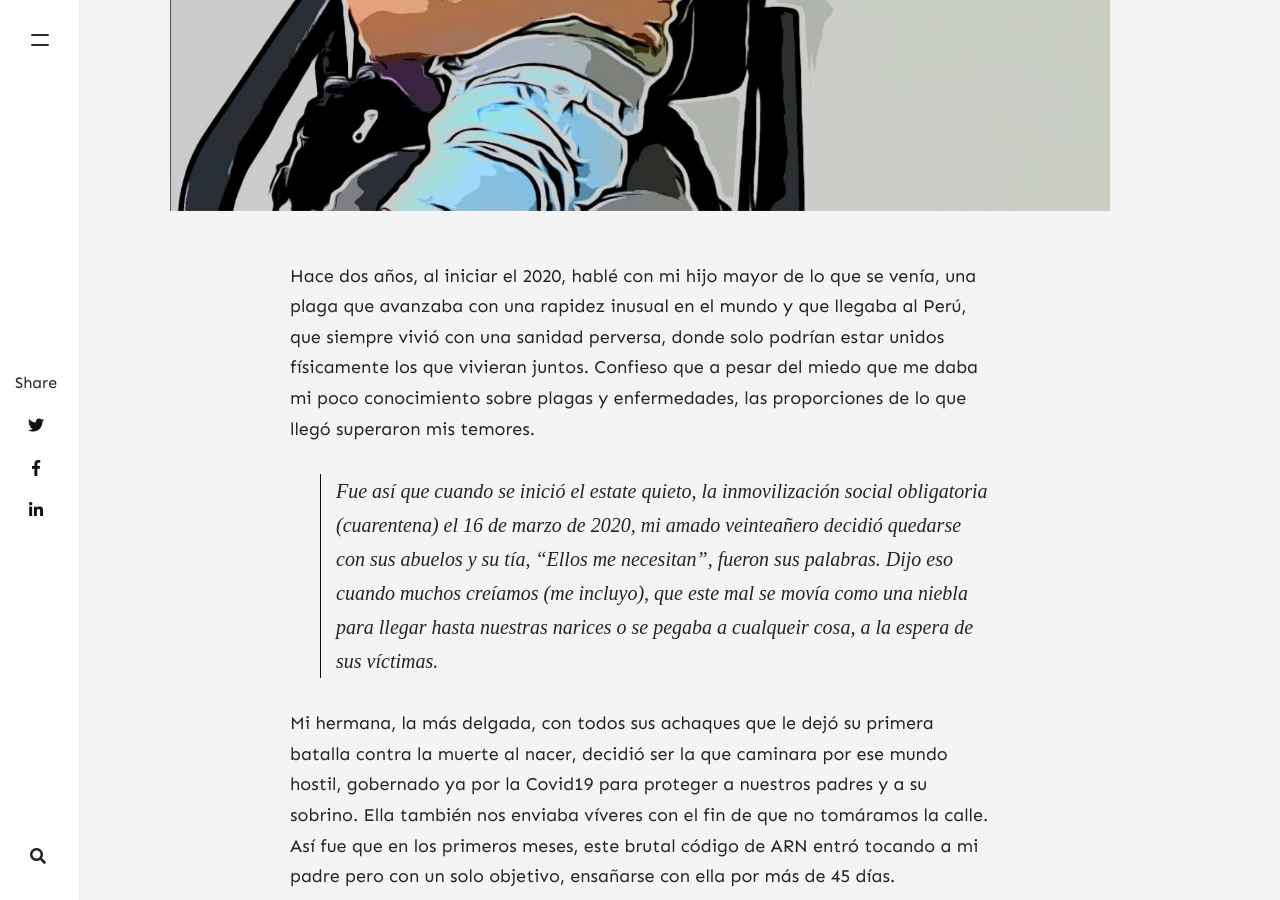
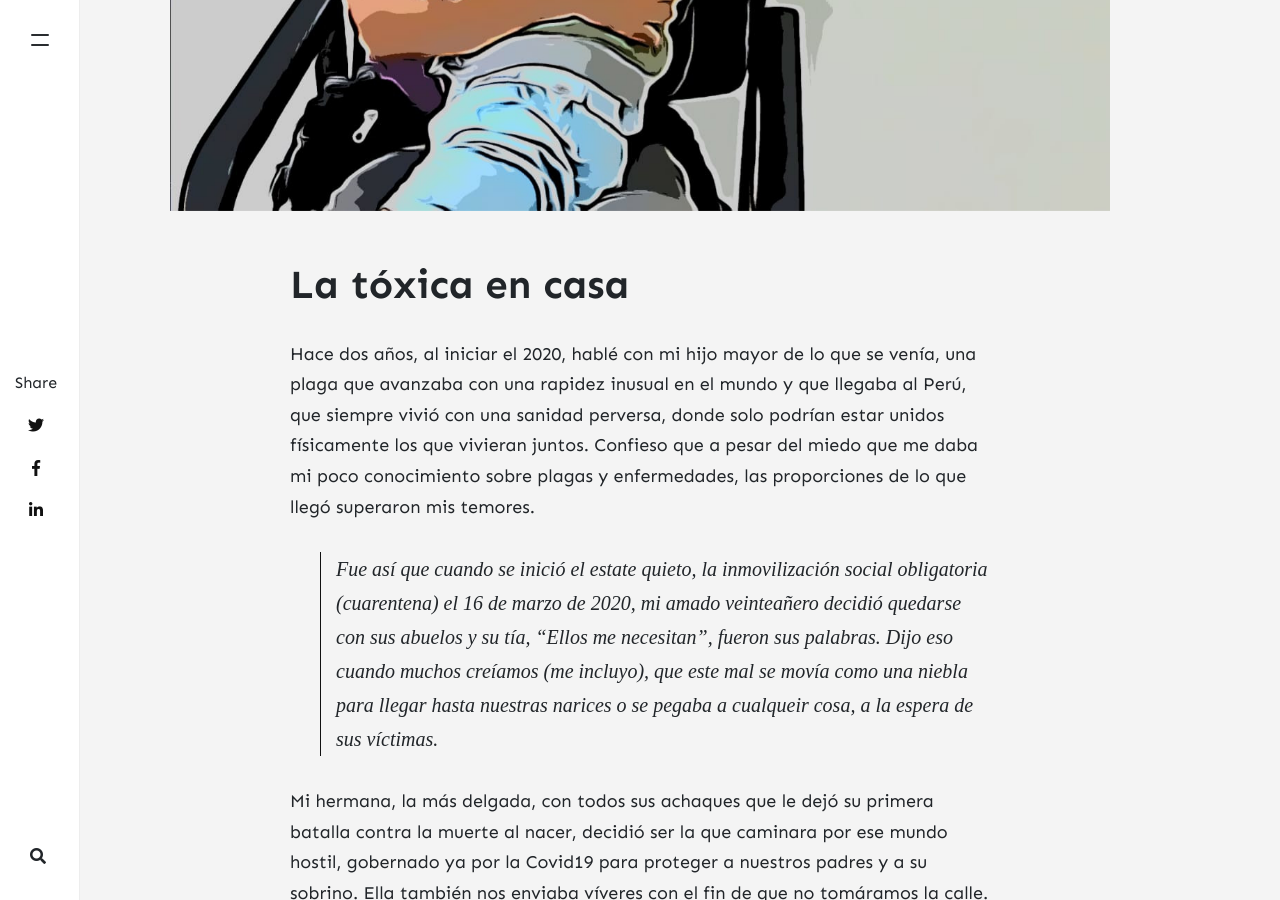
Before and after one commit to kanancho/unpardelineas, a Jekyll site: the page built from _posts/2022-01-12-la-toxica-nos-acosa.md, in a window 1280 px wide and 900 px high, scrolled down 836 px. Built offline with Jekyll 4.4.1, drawn with Linux system fonts in a browser that asks for light colours; nearby versions of some CDN libraries; comment, search, counter and statistics services are not loaded.

Commit message:
Update 2022-01-12-la-toxica-nos-acosa.md

```diff
--- a/_posts/2022-01-12-la-toxica-nos-acosa.md
+++ b/_posts/2022-01-12-la-toxica-nos-acosa.md
@@ -1,11 +1,13 @@
 ---
 layout: post
-title: La tóxica en casa
+title: "La tóxica en casa"
 author: hernan
 categories: [ Anécdotas ]
 tags: [familia,miedo,niños,familia,covid19,cuarentena,omicron,hernangarciaval]
 image: assets/images/9.jpg
 ---
+
+# La tóxica en casa
 
 Hace dos años, al iniciar el 2020, hablé con mi hijo mayor de lo que se venía, una plaga que avanzaba con una rapidez inusual en el mundo y que llegaba al Perú, que siempre vivió con una sanidad perversa, donde solo podrían estar unidos físicamente los que vivieran juntos. Confieso que a pesar del miedo que me daba mi poco conocimiento sobre plagas y enfermedades, las proporciones de lo que llegó superaron mis temores.
 
```
